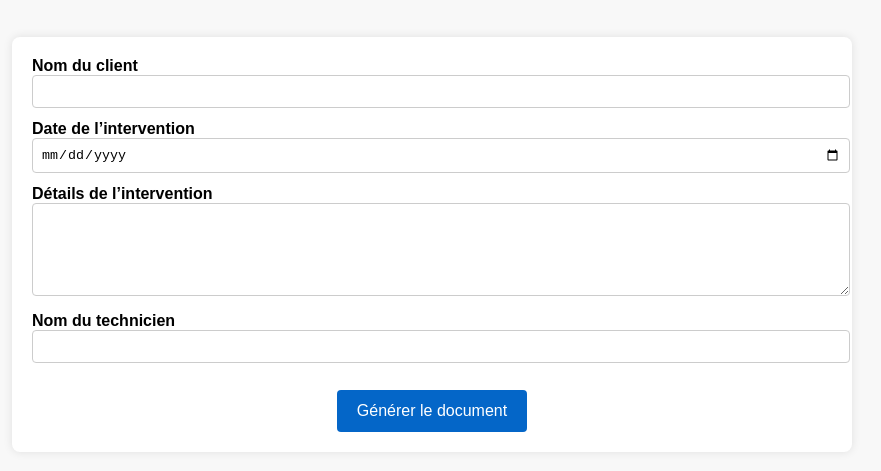
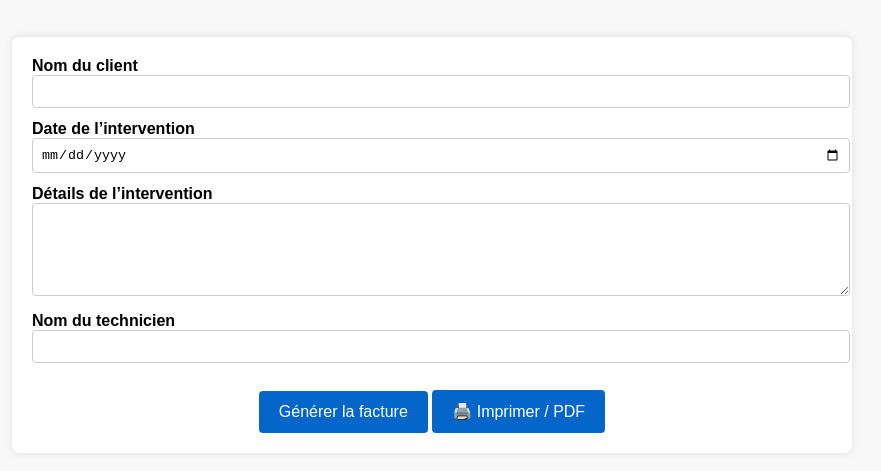
Before and after one commit to SamassaTechnologie/samassa-site, a plain HTML site: page Intervention.html in a window 1280 px wide. Shown: the part 101-572 px from the top of the page, without its empty margins (208-1089 px from the left). Drawn offline with Linux system fonts and the light colour scheme.

Commit message:
Ajout du bouton Imprimer dans Intervention

```diff
--- a/Intervention.html
+++ b/Intervention.html
@@ -75,8 +75,9 @@
       <input type="text" name="technicien" required />
 
       <div class="actions">
-        <button type="submit">Générer le document</button>
-      </div>
+  <button type="submit">Générer la facture</button>
+  <button type="button" onclick="window.print()">🖨️ Imprimer / PDF</button>
+</div>
     </form>
   </div>
 
```
